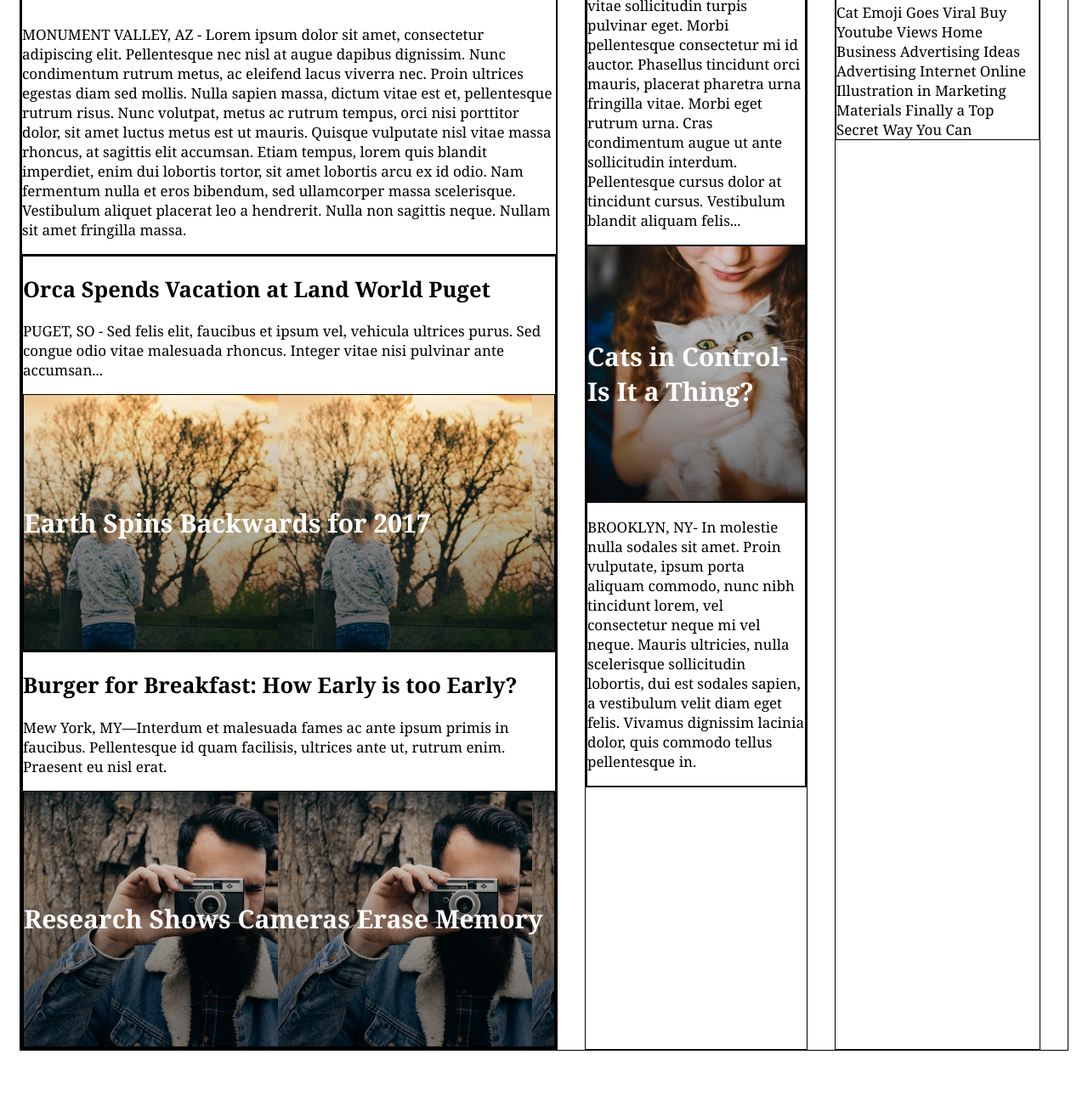
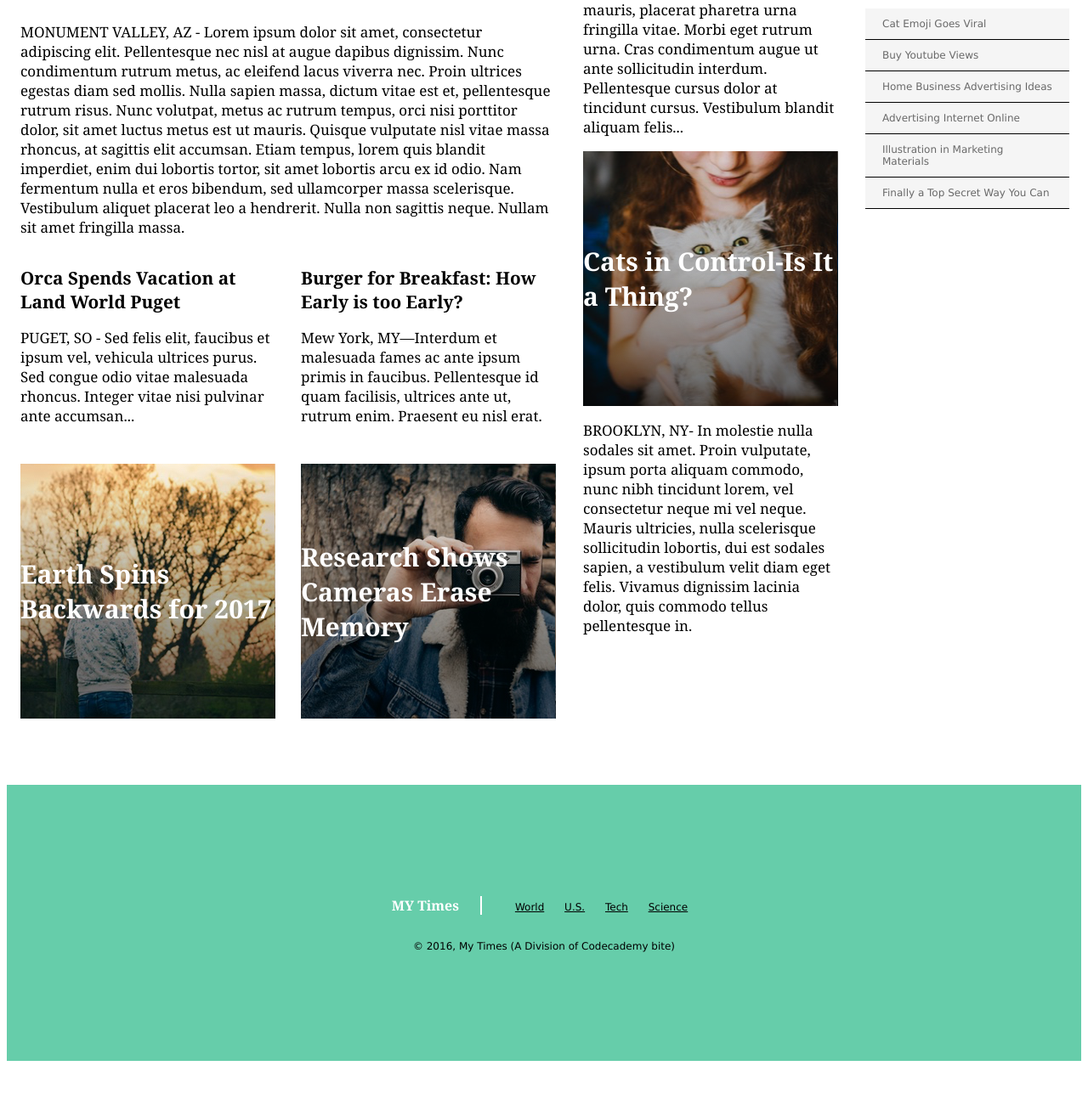
Before and after one commit to GVQuest/MyTimes, a plain HTML site: page index.html in a window 1280 px wide. Shown: the part 430-1718 px from the top of the page at 85% size. After the commit the page ends 1687 px from the top, so only its background shows below. Drawn offline with Linux system fonts and the light colour scheme.

Commit message:
added footer and more styling

```diff
--- a/index.html
+++ b/index.html
@@ -35,15 +35,20 @@
         </div>
         <div class="stories">
           <div class="story">
+            <div class="text-content">
+
               <h2>Orca Spends Vacation at Land World Puget</h2>
               <p>PUGET, SO - Sed felis elit, faucibus et ipsum vel, vehicula ultrices purus. Sed congue odio vitae malesuada rhoncus. Integer vitae nisi pulvinar ante accumsan...</p>
+            </div>
             <div class="earth images">
               <span>Earth Spins Backwards for 2017</span>
             </div>
           </div>
           <div class="story">
+            <div class="text-content">
               <h2>Burger for Breakfast: How Early is too Early?</h2>
               <p>Mew York, MY—Interdum et malesuada fames ac ante ipsum primis in faucibus. Pellentesque id quam facilisis, ultrices ante ut, rutrum enim. Praesent eu nisl erat.</p>
+            </div>
             <div class="images research">
               <span>Research Shows Cameras Erase Memory</span>
             </div>
@@ -52,7 +57,6 @@
 
       </div>
       <div class="column middle">
-        <div class="stories">
         <div class="story">
           <h2>FBI Finds Action Star Guilty of False Advertising</h2>
           <p>WASHINGTON DC- Donec luctus sem augue, rutrum posuere orci aliquam sed. Nam vitae aliquam lectus. Sed tempor tortor est, nec sagittis eros tincidunt sed. Morbi venenatis condimentum sem, vitae sollicitudin turpis pulvinar eget. Morbi pellentesque consectetur mi id auctor. Phasellus tincidunt orci mauris, placerat pharetra urna fringilla vitae. Morbi eget rutrum urna. Cras condimentum augue ut ante sollicitudin interdum. Pellentesque cursus dolor at tincidunt cursus. Vestibulum blandit aliquam felis...</p>
@@ -65,7 +69,6 @@
         </div>
       </div>
 
-      </div>
       <div class="column right">
         <div class="cookie">
           <img src=".\pictures\Cookie.png">
@@ -83,5 +86,28 @@
       </div>
     </div>
 
+    <footer>
+      <div class="footer-title">
+        <span class="title">MY Times</span>
+        <nav class="foot">
+          <span>
+            <a href="#">World</a>
+          </span>
+          <span>
+            <a href="#">U.S.</a>
+          </span>
+          <span>
+            <a href="#">Tech</a>
+          </span>
+          <span>
+            <a href="#">Science</a>
+          </span>
+        </nav>
+      </div>
+      <div class="bottom-line">
+        <p>&copy 2016, My Times (A Division of Codecademy bite)</p>
+      </div>
+    </footer>
+
   </body>
 </html>
--- a/style.css
+++ b/style.css
@@ -10,13 +10,44 @@ header {
   font-size: 14px;
   background-color: white;
   font-weight: bold;
-
 }
 
 body {
   display: block;
   margin-top: 0px;
   padding-top: 0px;
+}
+
+footer {
+  display: flex;
+  background-color: MediumAquamarine;
+  margin: auto;
+  font-family: Verdana;
+  font-size: 12px;
+  align-items: center;
+  justify-content: center;
+  flex-direction: column;
+  width: 100%;
+  height: 325px;
+}
+
+footer nav {
+  display: inline-block;
+  padding-left: 25px;
+}
+
+.title {
+  display: inline-block;
+  font-family: Georgia;
+  font-size: 16px;
+  font-weight: bold;
+  color: white;
+  padding-right: 25px;
+  border-right: solid white 2px;
+}
+
+.bottom-line {
+  display: block;
 }
 
 a {
@@ -30,6 +61,7 @@ p {
 h2 {
   display: block;
   font-weight: bold;
+  font-size: 1.22em;
 }
 
 h3 {
@@ -49,11 +81,21 @@ header nav {
 }
 div{
   display: block;
-  border: 1px solid black;
 }
 
-div.story {
+.story {
+  display: flex;
+  flex-direction: column;
+  width: 300px;
+}
 
+.stories {
+  display: flex;
+  justify-content: space-between;
+}
+
+.text-content {
+  height: 250px;
 }
 
 .logo {
@@ -108,13 +150,29 @@ div.story {
   background-image: url("pictures/CatCEO.png");
 }
 
+.news-bites h3 {
+  font-size: 16px;
+  font-weight: bold;
+  margin-bottom: 41px;
+  text-align: center;
+}
+
+.bites {
+  background-color: whitesmoke;
+  font-family: verdana;
+  font-size: 12px;
+  color: dimgray;
+  display: block;
+  padding: 11px 20px;
+  border-bottom: solid black 1px;
+}
+
 .content {
   display: flex;
   width: 1232px;
   margin: 0 auto 78px auto;
   padding-top: 116px;
   z-index: 5;
-  overflow: auto;
   font-family: georgia;
   font-size: 17px;
   color: black;
```
Lines whose indentation alone changed are shown as unchanged.
